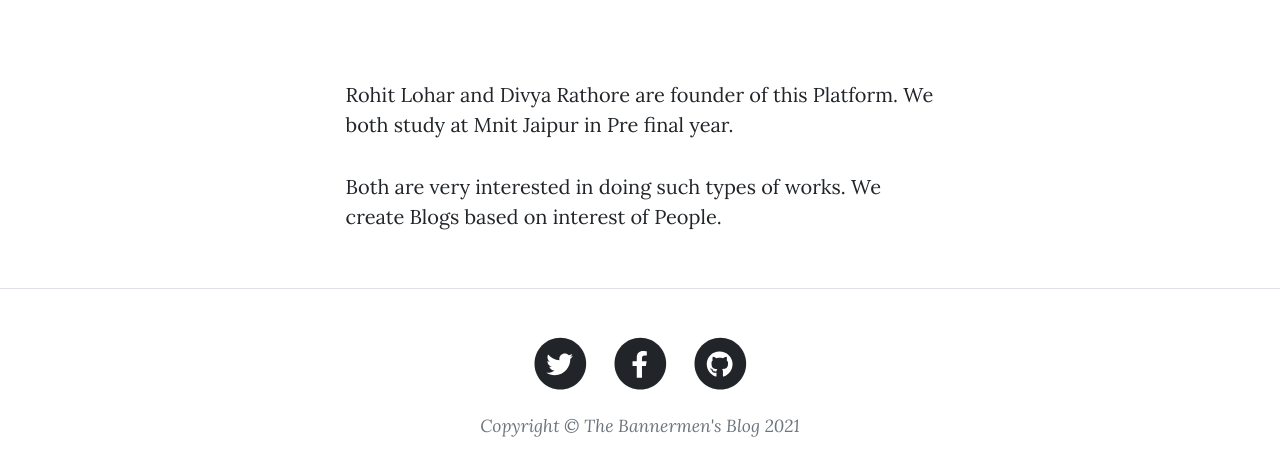
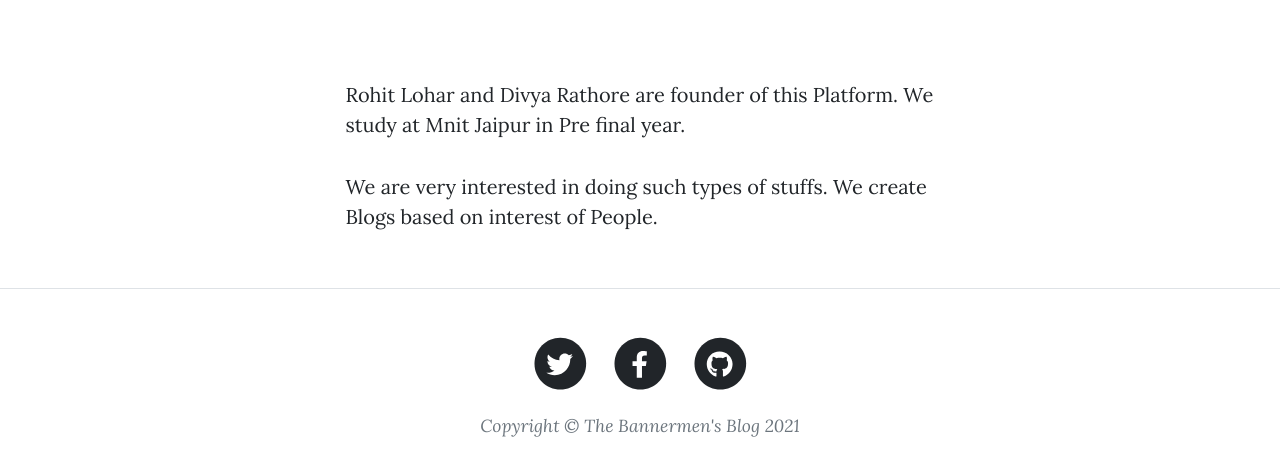
Before and after one commit to Dew-Drops/blog-web-app-flask, a Flask app: page /about in a window 1280 px wide. Shown: the part 532-1004 px from the top of the page. Run offline with Flask 2, Linux system fonts and the light colour scheme; some libraries are stand-ins or nearby versions.

Commit message:
Update about.html

```diff
--- a/templates/about.html
+++ b/templates/about.html
@@ -20,8 +20,8 @@
         <div class="row gx-4 gx-lg-5 justify-content-center">
             <div class="col-md-10 col-lg-8 col-xl-7">
                 <p>Rohit Lohar  and Divya Rathore are founder of this Platform.
-                We both study at Mnit Jaipur in Pre final year.</p>
-                <p>Both are very interested in doing such types of works.
+                We study at Mnit Jaipur in Pre final year.</p>
+                <p>We are very interested in doing such types of stuffs.
                 We create Blogs based on interest of People.</p>
             </div>
         </div>
```
